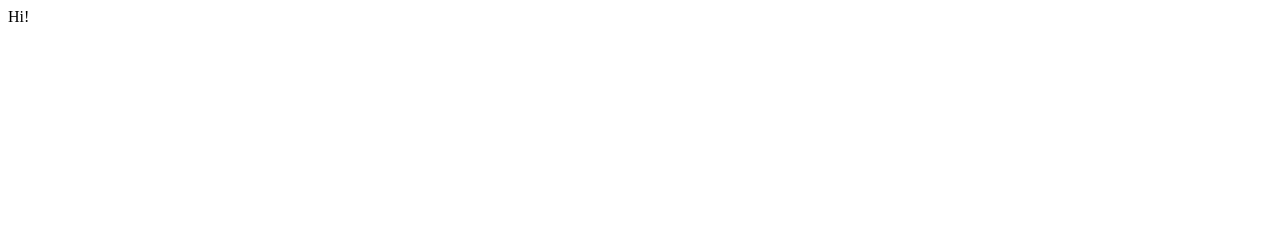
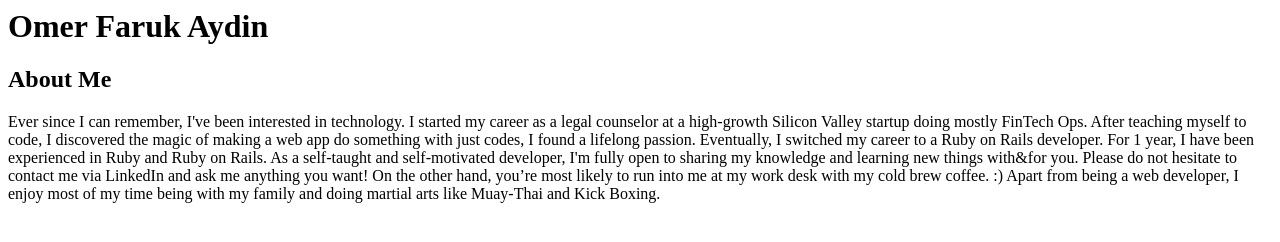
Before and after one commit to lawyer-omer/kodluyoruz-patika, a plain HTML site: page index.html in a window 1280 px wide. Drawn offline with Linux system fonts and the light colour scheme.

Commit message:
patika html

```diff
--- a/index.html
+++ b/index.html
@@ -1 +1,14 @@
-<p>Hi!</p>
+ <!-- Biggest Heading  -->
+<h1> Omer Faruk Aydin </h1>
+ <!-- Second Heading  -->
+<h2>About Me</h2>
+ <!-- Article. We could use <article> tag also.  -->
+<p>Ever since I can remember, I've been interested in technology.
+
+    I started my career as a legal counselor at a high-growth Silicon Valley startup doing mostly FinTech Ops. After teaching myself to code, I discovered the magic of making a web app do something with just codes, I found a lifelong passion. Eventually, I switched my career to a Ruby on Rails developer.
+
+    For 1 year, I have been experienced in Ruby and Ruby on Rails. As a self-taught and self-motivated developer, I'm fully open to sharing my knowledge and learning new things with&for you. Please do not hesitate to contact me via LinkedIn and ask me anything you want!
+
+    On the other hand, you’re most likely to run into me at my work desk with my cold brew coffee. :)
+
+    Apart from being a web developer, I enjoy most of my time being with my family and doing martial arts like Muay-Thai and Kick Boxing.</p>
```
